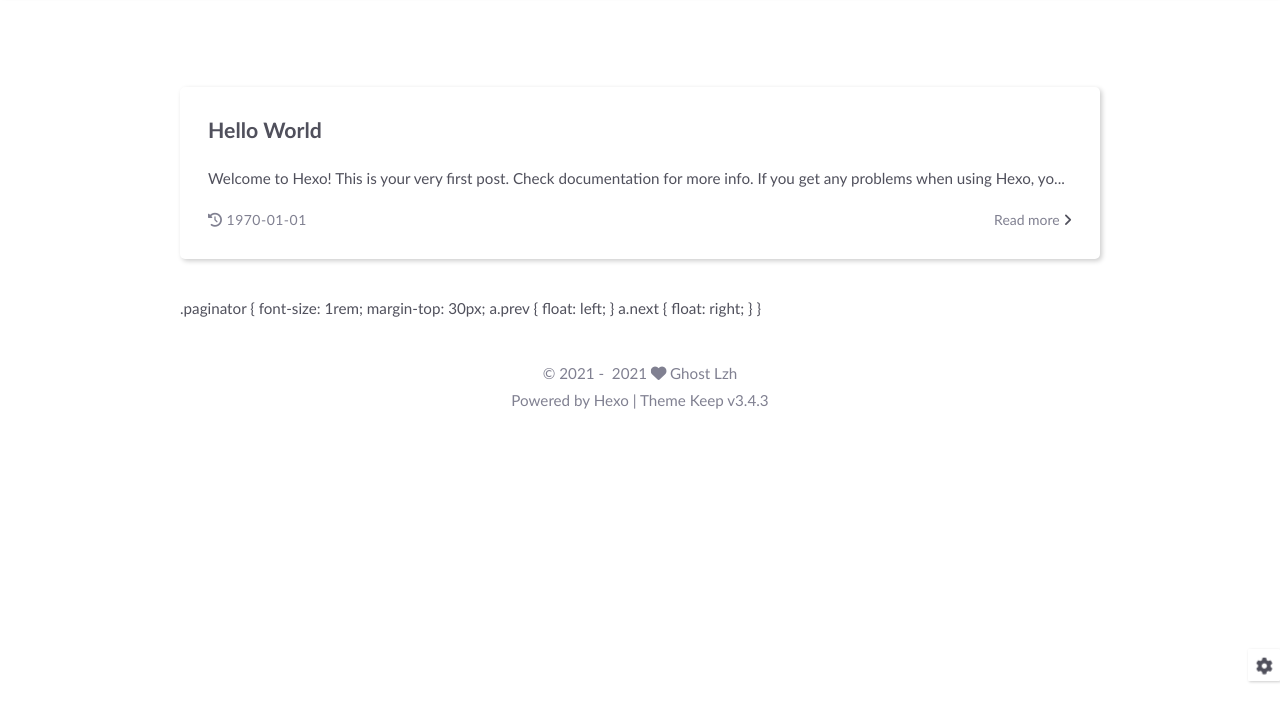
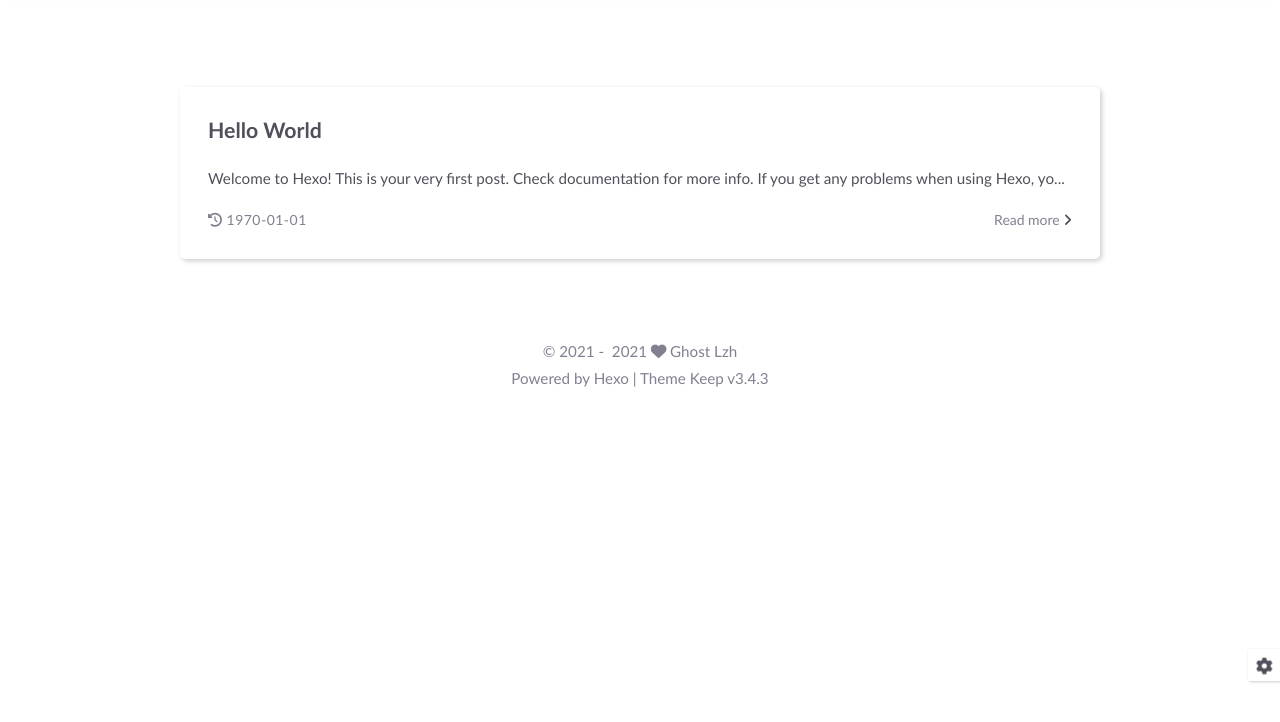
Before and after one commit to ghost-lzh/ghost-lzh.github.io, a plain HTML site: page index.html in a window 1280 px wide. Shown: the part 76-798 px from the top of the page. Drawn offline with Linux system fonts and the light colour scheme; some packages are replaced by stand-ins of ours; a script that the page names is missing.

Commit message:
Site updated: 2021-05-13 08:28:10

```diff
--- a/index.html
+++ b/index.html
@@ -178,19 +178,11 @@
     </ul>
 
     <div class="home-paginator">
-        .paginator {
-  font-size: 1rem;
-  margin-top: 30px;
+        <div class="paginator">
 
-  a.prev {
-    float: left;
-  }
 
-  a.next {
-    float: right;
-  }
 
-}
+</div>
 
     </div>
 </div>
```
